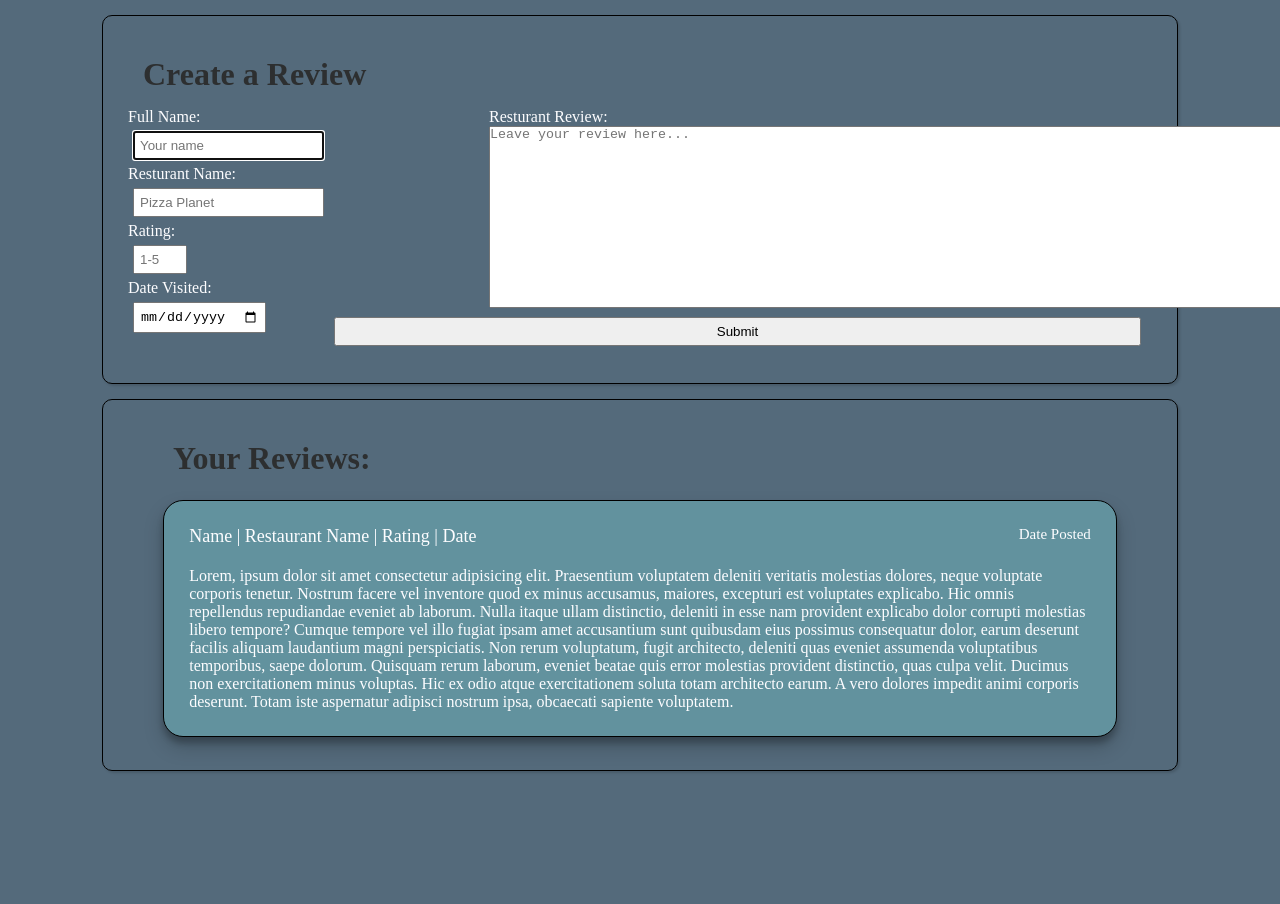
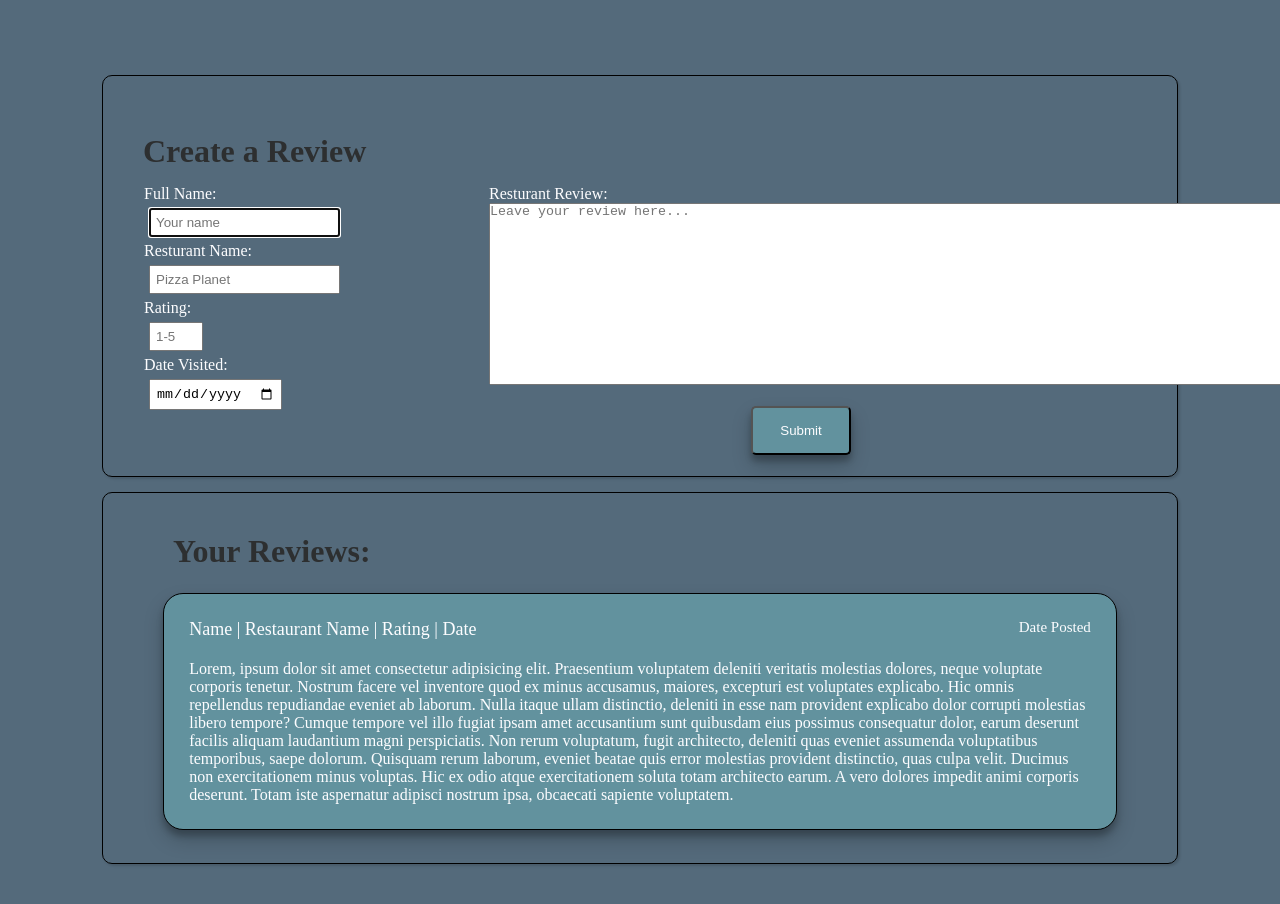
Before and after one commit to hoken92/js_Restaurant_Reviews, a plain HTML site: page index.html in a window 1280 px wide. Shown: the top 904 px of the page. Before the commit the page ends 800 px from the top, so only its background shows below. Drawn offline with Linux system fonts and the light colour scheme.

Commit message:
added more styling to the page

```diff
--- a/styles.css
+++ b/styles.css
@@ -14,6 +14,8 @@
 }
 
 body {
+  margin-top: 75px;
+  margin-bottom: 50px;
   background-color: var(--body-color);
   color: var(--text-color);
 }
@@ -40,7 +42,7 @@ h1 {
   margin: 15px auto;
   padding: 25px;
   width: 80%;
-  height: 45%;
+  height: 350px;
   position: relative;
   display: flex;
   justify-content: center;
@@ -57,9 +59,35 @@ h1 {
   width: 30%;
   height: 250px;
 }
+
+#review-form label {
+  position: relative;
+  left: 1rem;
+}
+
 #review-form input {
   margin: 5px;
   padding: 5px;
+}
+
+#review-form input[type="submit"] {
+  width: 100px;
+  padding: 15px;
+  border-radius: 5px;
+  position: relative;
+  top: 13.5rem;
+  right: 25rem;
+  background-color: var(--button-color);
+  color: var(--text-color);
+  box-shadow: rgba(0, 0, 0, 0.19) 0px 10px 20px, rgba(0, 0, 0, 0.23) 0px 6px 6px;
+}
+
+#review-form input[type="submit"]:hover {
+  background-color: #152742;
+}
+
+#review-form input[type="submit"]:active {
+  background-color: var(--button-color);
 }
 
 #info-container {
```
Also changed, not shown: 1 other file.
